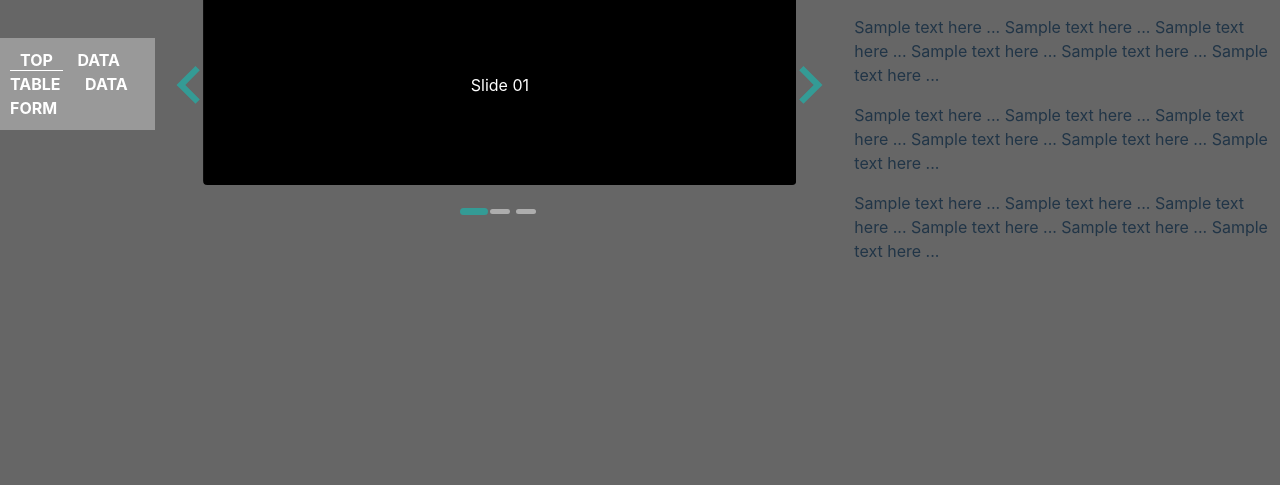
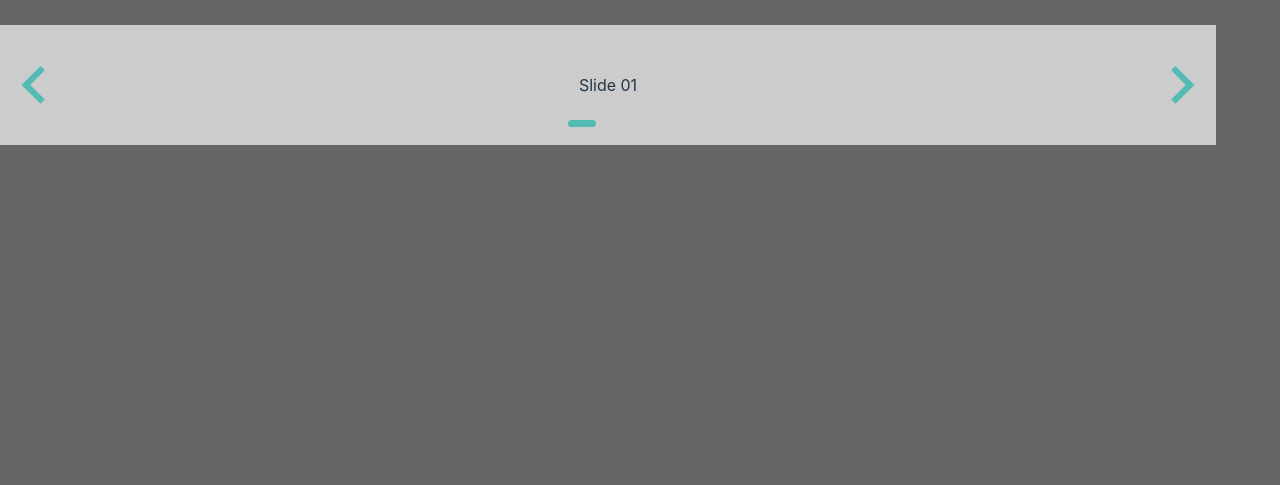
Before and after one commit to bouya0/js-vite, a website built with Vite: page vite-project/index.html in a window 1280 px wide. Shown: the part 315-800 px from the top of the page. Built offline with nearby package versions, Linux system fonts and the light colour scheme.

Commit message:
Revert "scssファイルを複数作成し、main.scssでまとめてimport"
This reverts commit e719f953724acbf53b220e1e584bf02b9a6b2308.

```diff
--- a/vite-project/index.html
+++ b/vite-project/index.html
@@ -7,16 +7,7 @@
     <title>Vite App</title>
   </head>
   <body>
-
-    <header class="header">
-      <nav class="nav" id="js-nav">
-        <a data-page="index" href="./index.html">TOP</a>
-        <a data-page="data-table" href="./data-table.html">DATA TABLE</a>
-        <a data-page="data-form" href="./data-form.html">DATA FORM</a>
-      </nav>
-    </header>
-
-    <section class="splide" aria-label="Splide Basic HTML Example">
+    <section class="splide" aria-label="Splideの基本的なHTML">
       <div class="splide__track">
         <ul class="splide__list">
           <li class="splide__slide">Slide 01</li>
@@ -25,14 +16,7 @@
         </ul>
       </div>
     </section>
-
-    <div class="container">
-      <h1>Hello World</h1>
-      <p>Sample text here ... Sample text here ... Sample text here ... Sample text here ... Sample text here ... Sample text here ...</p>
-      <p>Sample text here ... Sample text here ... Sample text here ... Sample text here ... Sample text here ... Sample text here ...</p>
-      <p>Sample text here ... Sample text here ... Sample text here ... Sample text here ... Sample text here ... Sample text here ...</p>
-    </div>
-
+    <div id="app"></div>
     <script type="module" src="/main.js"></script>
   </body>
 </html>
--- a/vite-project/main.js
+++ b/vite-project/main.js
@@ -1,4 +1,5 @@
-import "./styles/main.scss";
+import "./style.scss";
+import "./test.scss";
 import ActiveNav from './activeNav';
 
 //もしjs-navがDOMにあればActiveNavインスタンスを作成
--- a/vite-project/styles/_reset.scss
+++ b/vite-project/style.scss
@@ -95,3 +95,15 @@ button:focus-visible {
     background-color: #f9f9f9;
   }
 }
+.splide {
+  width: 100%;
+  padding: 50px;
+  background: #ccc;
+  text-align: center;
+}
+.splide__list {
+  width: 100%;
+}
+.splide__slide {
+  width: 100%;
+}
--- a/vite-project/styles/_container.scss
+++ /dev/null
@@ -1,4 +0,0 @@
-.container {
-	padding: 0 10px;
-	margin: 20px 0;
-}
--- a/vite-project/styles/_header.scss
+++ /dev/null
@@ -1,5 +0,0 @@
-.header {
-	padding: 10px;
-	background: #999;
-	border-bottom: 2px solid #666;
-}
--- a/vite-project/styles/_nav.scss
+++ /dev/null
@@ -1,8 +0,0 @@
-.nav a {
-	color: #fff;
-	font-weight: bold;
-	padding: 0 10px;
-}
-.nav .is-active {
-	border-bottom: 1px solid #fff;
-}
--- a/vite-project/styles/_splide.scss
+++ /dev/null
@@ -1,14 +0,0 @@
-.splide {
-	width: 100%;
-}
-.splide__slide {
-	width: 100%;
-	height: 200px;
-	background: #000;
-	color: #fff;
-	display: flex;
-	// place-items: center;
-	text-align: center;
-	justify-content: center;
-	align-items: center;
-}
--- a/vite-project/styles/main.scss
+++ /dev/null
@@ -1,9 +0,0 @@
-//reset
-@import "reset";
-
-//Modules
-@import "test";
-@import "container";
-@import "header";
-@import "nav";
-@import "splide";
```
Also changed, not shown: vite-project/test.scss (renamed from vite-project/styles/_test.scss).
